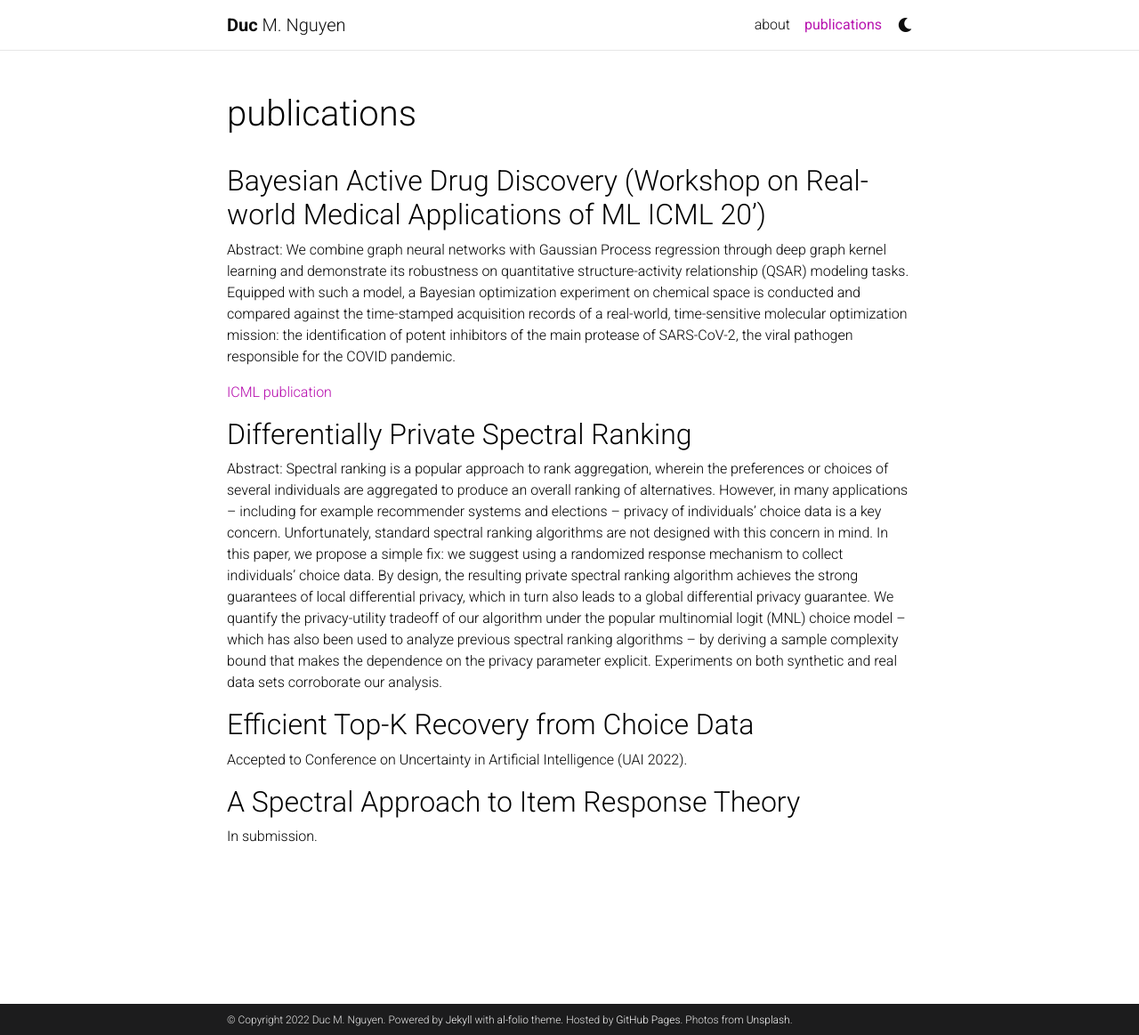
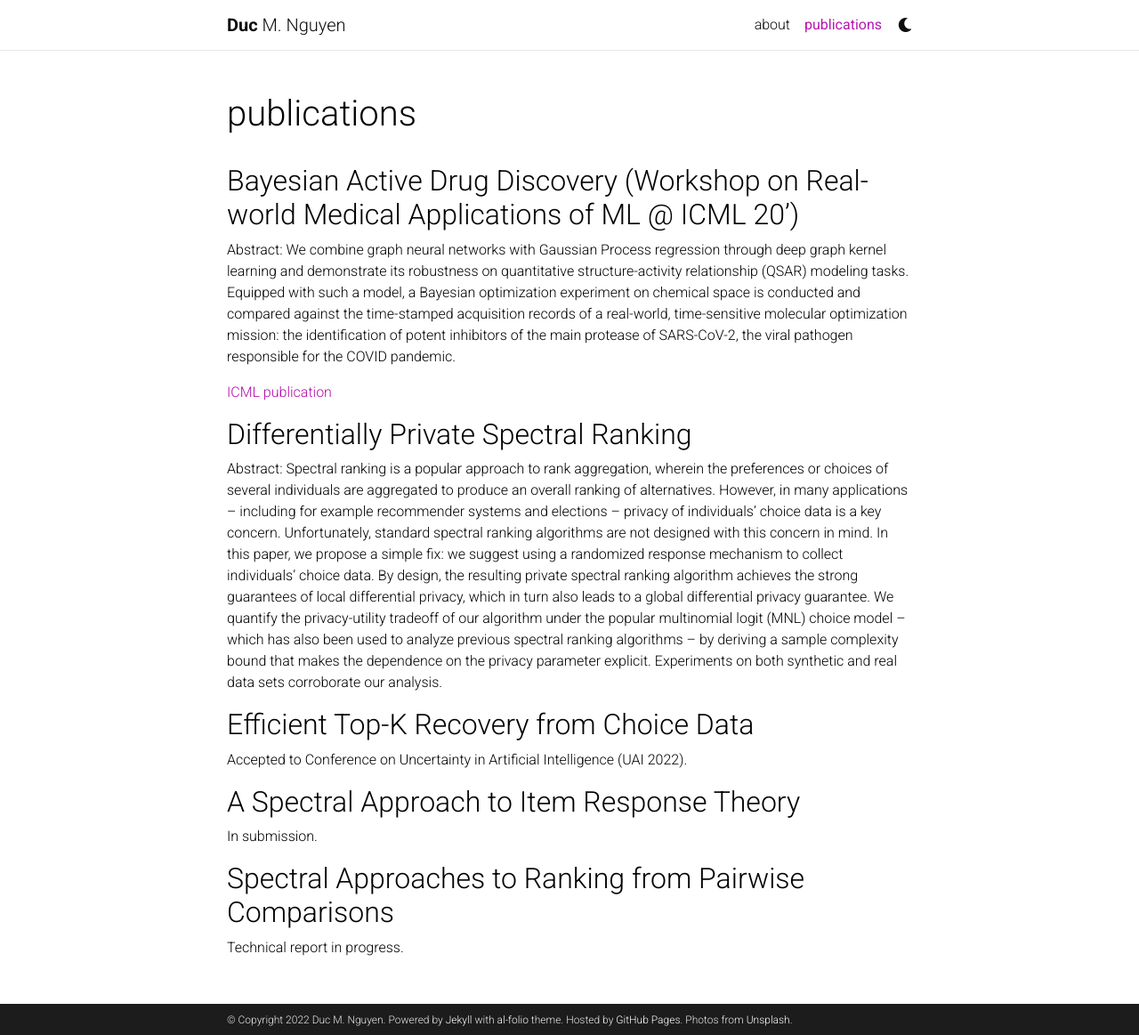
Before and after one commit to dnguyen1196/dnguyen1196.github.io, a Jekyll site: the page built from _pages/publications.md, in a window 1280 px wide and 1163 px high. Shown: the whole window at 89% size. Built offline with Jekyll 4.4.1, drawn with Linux system fonts in a browser that asks for light colours; comment, search, counter and statistics services are not loaded; a style sheet for code colours, icons or effects is not loaded.

Commit message:
Update publications

```diff
--- a/_pages/publications.md
+++ b/_pages/publications.md
@@ -5,18 +5,15 @@ title: publications
 nav: true
 ---
 
-## Bayesian Active Drug Discovery (Workshop on Real-world Medical Applications of ML ICML 20')
+## Bayesian Active Drug Discovery (Workshop on Real-world Medical Applications of ML @ ICML 20')
 
-Abstract: We combine graph neural networks with Gaussian Process regression through deep graph kernel learning and demonstrate its robustness on quantitative structure-activity relationship (QSAR) modeling tasks. Equipped with such a model, a Bayesian optimization experiment on chemical space is conducted and compared against the time-stamped acquisition records of a real-world, time-sensitive molecular optimization mission: the identification of
-potent inhibitors of the main protease of SARS-CoV-2, the viral pathogen responsible for the COVID pandemic.
+Abstract: We combine graph neural networks with Gaussian Process regression through deep graph kernel learning and demonstrate its robustness on quantitative structure-activity relationship (QSAR) modeling tasks. Equipped with such a model, a Bayesian optimization experiment on chemical space is conducted and compared against the time-stamped acquisition records of a real-world, time-sensitive molecular optimization mission: the identification of potent inhibitors of the main protease of SARS-CoV-2, the viral pathogen responsible for the COVID pandemic.
 
 [ICML publication](https://realworldml.github.io/files/cr/48_BADD_paper_workshop.pdf)
 
 ## Differentially Private Spectral Ranking
 
-Abstract: Spectral ranking is a popular approach to rank aggregation, wherein the preferences or choices of several individuals are aggregated to produce an overall ranking of alternatives. However, in many applications -- including for example recommender systems and elections -- privacy of individuals' choice data is a key concern. Unfortunately, standard spectral ranking algorithms are not designed with this concern in mind. In this paper, we propose a simple fix: we suggest using a randomized response mechanism to collect individuals' choice data. By design, the resulting private spectral ranking algorithm achieves the strong guarantees of local differential privacy, which in turn also leads to a global differential privacy guarantee. We quantify the privacy-utility tradeoff of our algorithm under the popular multinomial logit (MNL) choice model -- which has also been used to analyze previous spectral ranking algorithms -- by deriving a sample complexity bound that makes the dependence on the privacy parameter explicit.
-Experiments on both synthetic and real data sets corroborate our analysis.
-
+Abstract: Spectral ranking is a popular approach to rank aggregation, wherein the preferences or choices of several individuals are aggregated to produce an overall ranking of alternatives. However, in many applications -- including for example recommender systems and elections -- privacy of individuals' choice data is a key concern. Unfortunately, standard spectral ranking algorithms are not designed with this concern in mind. In this paper, we propose a simple fix: we suggest using a randomized response mechanism to collect individuals' choice data. By design, the resulting private spectral ranking algorithm achieves the strong guarantees of local differential privacy, which in turn also leads to a global differential privacy guarantee. We quantify the privacy-utility tradeoff of our algorithm under the popular multinomial logit (MNL) choice model -- which has also been used to analyze previous spectral ranking algorithms -- by deriving a sample complexity bound that makes the dependence on the privacy parameter explicit. Experiments on both synthetic and real data sets corroborate our analysis.
 
 ## Efficient Top-K Recovery from Choice Data
 
@@ -25,3 +22,7 @@ Accepted to Conference on Uncertainty in Artificial Intelligence (UAI 2022).
 ## A Spectral Approach to Item Response Theory
 
 In submission.
+
+## Spectral Approaches to Ranking from Pairwise Comparisons
+
+Technical report in progress.
```
